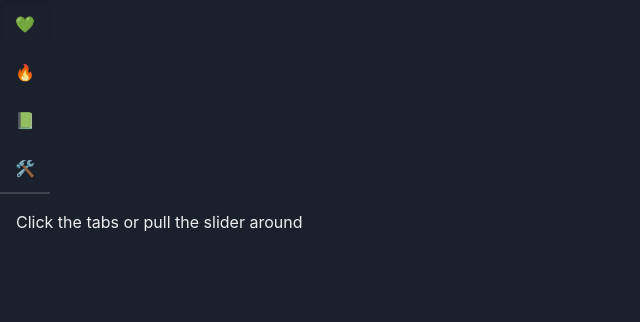
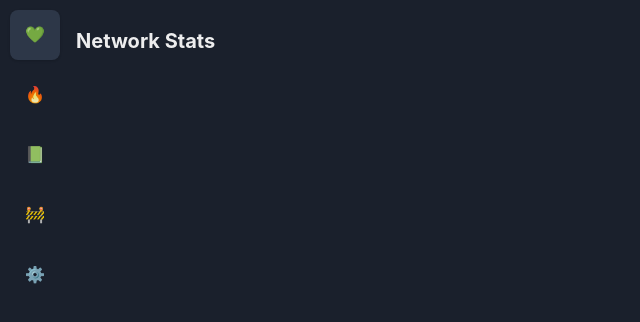
Before and after one commit to mfbevan/eth-dash-extension, a Next.js app: page / in a window 1280 px wide. Shown: the top 322 px of the page, without its empty margins (0-640 px from the left). Built offline with nearby package versions, Linux system fonts and the light colour scheme.

Commit message:
feat: ✨ navigation setup

```diff
--- a/components/navigation/Navigation.tsx
+++ b/components/navigation/Navigation.tsx
@@ -1,27 +1,39 @@
-import { Tabs, TabPanels, TabPanel } from "@chakra-ui/react";
-import { useNavigationStore } from "../stores";
+import {
+  Tabs,
+  TabPanels,
+  TabPanel,
+  Text,
+  Flex,
+  chakra,
+} from "@chakra-ui/react";
+import { navigationTabs, useNavigationStore } from "../stores";
 import { NavigationButtons } from "./NavigationButtons";
+import { TabContainer } from "./TabContainer";
 
 export const Navigation = () => {
   const { page, setPage } = useNavigationStore();
 
   return (
-    <Tabs index={page} onChange={setPage} flexDirection="row">
+    <Flex flexDirection="row" h="full">
       <NavigationButtons />
-      <TabPanels>
-        <TabPanel>
-          <p>Click the tabs or pull the slider around</p>
-        </TabPanel>
-        <TabPanel>
-          <p>Yeah yeah. up?</p>
-        </TabPanel>
-        <TabPanel>
-          <p>Oh, hello there.</p>
-        </TabPanel>
-        <TabPanel>
-          <p>Content</p>
-        </TabPanel>
-      </TabPanels>
-    </Tabs>
+      <Tabs
+        isLazy
+        index={page}
+        onChange={setPage}
+        display="flex"
+        flexDirection="row"
+        variant="unstyled"
+      >
+        <TabPanels>
+          {Object.entries(navigationTabs).map(([title, { Content }]) => {
+            return (
+              <TabContainer key={title} title={title}>
+                <Content />
+              </TabContainer>
+            );
+          })}
+        </TabPanels>
+      </Tabs>
+    </Flex>
   );
 };
--- a/components/navigation/NavigationButtons.tsx
+++ b/components/navigation/NavigationButtons.tsx
@@ -1,22 +1,37 @@
-import { TabList, Tab, Button, Spacer, DarkMode } from "@chakra-ui/react";
+import { useColorModeValue, Button, Flex, Spacer } from "@chakra-ui/react";
 import { navigationTabs, useNavigationStore } from "../stores";
+import { DarkModeButton } from "../buttons";
 
 export const NavigationButtons = () => {
   const { page, setPage } = useNavigationStore();
 
+  const selectedBg = useColorModeValue("gray.50", "gray.700");
+
   return (
-    <TabList flexDirection="column" w="50px" h="full">
-      {Object.entries(navigationTabs).map(([title, { icon }]) => (
-        <Tab
-          key={title}
-          rounded="lg"
-          boxSize="50px"
-          _selected={{ boxShadow: "inner" }}
-        >
-          {icon}
-        </Tab>
-      ))}
-      <DarkMode />
-    </TabList>
+    <Flex flexDirection="column" w="50px" gap="10px">
+      {Object.entries(navigationTabs).map(([title, { icon, index }]) => {
+        const selected = page === index;
+        return (
+          <Button
+            onClick={() => {
+              setPage(index);
+            }}
+            key={title}
+            rounded="lg"
+            boxSize="50px"
+            _hover={{
+              boxShadow: "base",
+            }}
+            {...(selected
+              ? { bg: selectedBg, boxShadow: "base" }
+              : { bg: "transparent" })}
+          >
+            {icon}
+          </Button>
+        );
+      })}
+      <Spacer />
+      <DarkModeButton />
+    </Flex>
   );
 };
--- /dev/null
+++ b/components/navigation/TabContainer.tsx
@@ -0,0 +1,16 @@
+import { TabPanel, Text } from "@chakra-ui/react";
+import { ReactNode } from "react";
+
+export const TabContainer = ({
+  title,
+  children,
+}: {
+  title: string;
+  children: ReactNode;
+}) => {
+  return (
+    <TabPanel display="flex" flexDirection="column" flex={1}>
+      <Text variant="tab-title">{title}</Text>
+    </TabPanel>
+  );
+};
--- a/components/shared/Containers.tsx
+++ b/components/shared/Containers.tsx
@@ -2,14 +2,18 @@ import { Flex, FlexProps, useColorModeValue } from "@chakra-ui/react";
 
 export const AppContainer = (props: FlexProps) => {
   const bg = useColorModeValue("gray.50", "gray.800");
+
   return (
     <Flex
-      h="full"
-      w="full"
-      direction="column"
+      id="app-container"
+      h="400px"
+      w="600px"
+      direction="row"
       alignItems="flex-start"
       bg={bg}
+      flex={1}
       {...props}
+      p="10px"
     />
   );
 };
--- a/components/stores/navigation.ts
+++ b/components/stores/navigation.ts
@@ -1,21 +1,37 @@
 import { create } from "zustand";
+import { DarkModeButton } from "../buttons";
 
-export const navigationTabs = {
+export interface INavigationTab {
+  index: number;
+  icon: string;
+  Content: () => JSX.Element;
+}
+
+export const navigationTabs: Record<string, INavigationTab> = {
   "Network Stats": {
     index: 0,
     icon: "💚",
+    Content: DarkModeButton,
   },
   Staking: {
     index: 1,
     icon: "🔥",
+    Content: DarkModeButton,
   },
   Dashboards: {
     index: 2,
     icon: "📗",
+    Content: DarkModeButton,
   },
-  Hardhat: {
+  "Developer Tools": {
     index: 3,
-    icon: "🛠️",
+    icon: "🚧",
+    Content: DarkModeButton,
+  },
+  Settings: {
+    index: 4,
+    icon: "⚙️",
+    Content: DarkModeButton,
   },
 };
 
--- a/styles/globals.css
+++ b/styles/globals.css
@@ -2,6 +2,7 @@ html,
 body {
   width: 600px;
   height: 400px;
+  overflow: hidden;
   font-family: -apple-system, BlinkMacSystemFont, Segoe UI, Roboto, Oxygen,
     Ubuntu, Cantarell, Fira Sans, Droid Sans, Helvetica Neue, sans-serif;
 }
--- a/styles/theme.ts
+++ b/styles/theme.ts
@@ -1,4 +1,4 @@
-import { StyleFunctionProps, extendTheme } from "@chakra-ui/react";
+import { extendTheme } from "@chakra-ui/react";
 import { colors } from "./colors";
 
 export const config = {
@@ -10,14 +10,11 @@ export const theme = extendTheme({
   config,
   colors,
   components: {
-    Flex: {
+    Text: {
       variants: {
-        "app-container": {
-          width: "100%",
-          height: "100%",
-          flexDirection: "column",
-          bg: (props: StyleFunctionProps) =>
-            props.colorMode === "dark" ? "gray.900" : "gray.50",
+        "tab-title": {
+          fontSize: "xl",
+          fontWeight: "bold",
         },
       },
     },
```
Also changed, not shown: components/buttons/DarkMode.tsx (+14 -17 lines).
